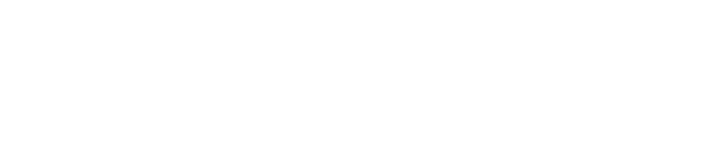
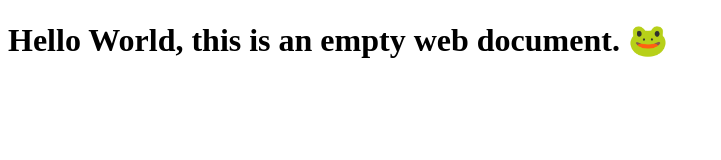
Before and after one commit to ArneTrusch/PipeLineProductionToNetlify, a plain HTML site: page index.html in a window 1280 px wide. Shown: the whole page, without its empty margins (0-721 px from the left). Drawn offline with Linux system fonts and the light colour scheme.

Commit message:
Welcome Message

```diff
--- a/index.html
+++ b/index.html
@@ -5,6 +5,6 @@
     <title>Title</title>
 </head>
 <body>
-
+<h1>Hello World, this is an empty web document. 🐸</h1>
 </body>
 </html>
```
